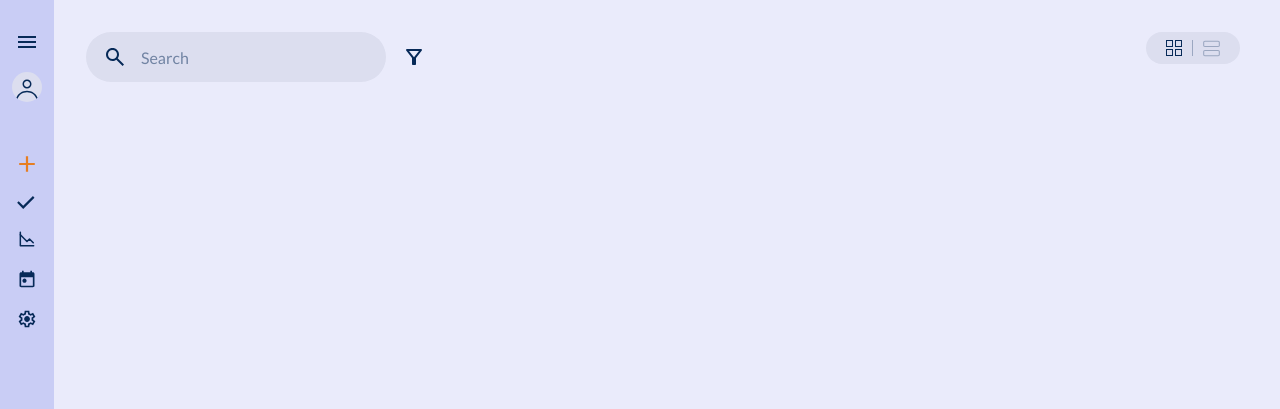
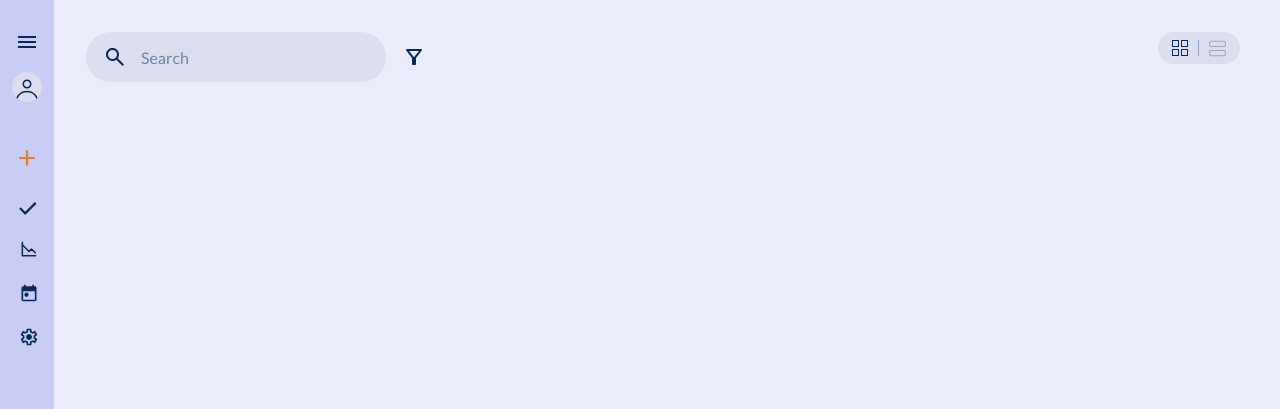
Before and after one commit to omerme13/vividflow, a React (Vite) app: page / in a window 1280 px wide. Shown: the top 409 px of the page. Built offline with nearby package versions, Linux system fonts and the light colour scheme.

Commit message:
fixing style in sidebar component and sub components. change some general styles

```diff
--- a/src/components/Sidebar/Sidebar.scss
+++ b/src/components/Sidebar/Sidebar.scss
@@ -5,23 +5,16 @@
     width: var(--sidebar-width);
     display: flex;
     flex-direction: column;
-    padding: 3.6rem 2.4rem 6rem;
-    gap: 2.4rem;
+    padding: 3.6rem 0 6rem;
     z-index: 1;
     font-size: var(--font-size-menu);
 	transition: 0.2s;
 	white-space: nowrap;
 
-    &.sidebar--compact {
-        width: var(--sidebar-width-compact);
-        padding: 3.6rem 0 11.6rem;
-        align-items: center;
-    }
-
     &__items-container {
         display: flex;
         flex-direction: column;
-        row-gap: 2rem;
+        // row-gap: 2rem;
     }
 
     &__bottom {
@@ -36,6 +29,7 @@
         cursor: pointer;
         margin-left: auto;
         transition: 0.2s;
+		margin-right: 2.4rem;
 
         &:hover {
             opacity: 0.7;
@@ -53,30 +47,36 @@
         }
     }
 
-    &__toggle-compact-button--compact {
-        margin-right: auto;
-    }
-
-    &__top-container {
-        display: flex;
-        align-items: flex-start;
-        height: 6rem;
-
-        &--compact {
-            flex-direction: column-reverse;
-            justify-content: flex-end;
-            align-items: center;
-        }
-    }
-
     &__user-details {
         display: flex;
         align-items: center;
         gap: 0.8rem;
+		padding: 2.4rem;
     }
 
     &__user-avatar {
         width: 30px;
         height: 30px;
     }
+
+	&.sidebar--compact {
+        width: var(--sidebar-width-compact);
+        padding: 3.6rem 0 11.6rem;
+        align-items: center;
+
+		.sidebar__toggle-compact-button {
+			margin-right: auto;
+		}
+
+		.sidebar__user-details {
+			padding: 2.4rem 0;
+		}
+		.sidebar-item {
+			padding: 1.2rem 0;
+		}
+
+		.new-task-button {
+			padding: 2.4rem 0;
+		}
+    }
 }
--- a/src/components/Sidebar/Sidebar.tsx
+++ b/src/components/Sidebar/Sidebar.tsx
@@ -28,14 +28,12 @@ export default function Sidebar() {
     return (
         <div className={getClassWithModifier("sidebar", "compact", isCompactSidebar)}>
             <HamburgerIcon
-                className={getClassWithModifier("sidebar__toggle-compact-button", "compact", isCompactSidebar)}
+                className="sidebar__toggle-compact-button"
                 onClick={toggleSidebar}
             />
-            <div className={getClassWithModifier("sidebar__top-container", "compact", isCompactSidebar)}>
-                <div className="sidebar__user-details">
-                    <img src={defaultAvatarUrl} className="sidebar__user-avatar" />
-                    {!isCompactSidebar && <div className="sidebar__user-name">{"Omer"}</div>}
-                </div>
+            <div className="sidebar__user-details">
+                <img src={defaultAvatarUrl} className="sidebar__user-avatar" />
+                {!isCompactSidebar && <div className="sidebar__user-name">{"Omer"}</div>}
             </div>
             <NewTaskButton onClick={toggleTaskModal} isCompactSidebar={isCompactSidebar} />
             <div className="sidebar__items-container">
--- a/src/components/Sidebar/components/NewTaskButton/NewTaskButton.scss
+++ b/src/components/Sidebar/components/NewTaskButton/NewTaskButton.scss
@@ -11,11 +11,7 @@
     border: none;
 	color: inherit;
 	font-size: inherit;
-
-	&--compact {
-		margin-left: auto;
-		margin-right: auto;
-	}
+	padding: 2.4rem;
 
     &:hover {
         cursor: pointer;
--- a/src/components/Sidebar/components/NewTaskButton/NewTaskButton.tsx
+++ b/src/components/Sidebar/components/NewTaskButton/NewTaskButton.tsx
@@ -8,7 +8,7 @@ export default function NewTaskButton({ onClick, isCompactSidebar }: NewTaskButt
     return (
         <Tooltip content={isCompactSidebar ? "add new task" : ""}>
             <button
-                className={`new-task-button ${isCompactSidebar ? "new-task-button--compact" : ""}`}
+                className="new-task-button"
                 onClick={onClick}
             >
                 <PlusIcon />
--- a/src/components/Sidebar/components/SidebarItem/SidebarItem.scss
+++ b/src/components/Sidebar/components/SidebarItem/SidebarItem.scss
@@ -2,9 +2,12 @@
     display: flex;
     align-items: center;
     gap: 0.8rem;
+    padding: 1.2rem 2.1rem;
+    transition: 0.1s;
+    border-left: 0.3rem solid transparent;
 
     &:hover {
-		opacity: 0.7;
+        background: var(--color-cta-light);
         cursor: pointer;
     }
 
@@ -12,4 +15,8 @@
 		line-height: 1;
         text-transform: capitalize;
     }
+
+	&--selected {
+		border-left: 0.3rem solid var(--color-purple-70);
 	}
+}
--- a/src/components/Task/Task.scss
+++ b/src/components/Task/Task.scss
@@ -64,7 +64,7 @@
     }
 
 	&--list-mode {
-		min-width: 70%;
+		min-width: 60%;
 	}
 }
 
--- a/src/components/Task/Task.types.ts
+++ b/src/components/Task/Task.types.ts
@@ -18,7 +18,6 @@ export interface TaskProps {
 export enum TaskColors {
 	Gray = "gray",
     Red = "red",
-    Orange = "orange",
 	Yellow = 'yellow',
 	Green = 'green',
 	Blue = 'blue'
--- a/src/components/Task/components/TaskAction/TaskAction.scss
+++ b/src/components/Task/components/TaskAction/TaskAction.scss
@@ -11,7 +11,7 @@
 
 	&--active {
 		path {
-			fill: var(--color-palette-orange);
+			fill: var(--color-secondary);
 		}
 	}
 }
--- a/src/components/TasksHeader/LayoutToggleButton.scss
+++ b/src/components/TasksHeader/LayoutToggleButton.scss
@@ -3,7 +3,7 @@
     align-items: center;
     height: 3.2rem;
     gap: 0.6rem;
-    padding: 0.8rem 1.6rem;
+    padding: 1rem;
     background-color: var(--color-purple-30);
     border-radius: 3rem;
     border: none;
--- a/src/data/mockTasks.json
+++ b/src/data/mockTasks.json
@@ -65,7 +65,7 @@
         "text": "Optimize my optimization process",
         "isCompleted": false,
         "label": "meta",
-        "color": "orange",
+        "color": "yellow",
         "isOnKanban": true
     },
     {
--- a/src/styles/_variables.scss
+++ b/src/styles/_variables.scss
@@ -12,11 +12,10 @@
 
     --color-cta: var(--color-purple-70);
     --color-cta-hover: var(--color-purple-60);
-    --color-cta-light: rgba(92, 96, 201, 0.1);
+    --color-cta-light: rgba(92, 96, 201, 0.15);
 
     --color-palette-gray: #eee;
     --color-palette-red: rgba(231, 76, 60, 0.7);
-    --color-palette-orange: rgba(230, 126, 34, 0.7);
     --color-palette-yellow: rgba(241, 196, 15, 0.7);
     --color-palette-green: rgba(46, 204, 113, 0.7);
     --color-palette-blue: rgba(52, 152, 219, 0.7);
@@ -46,13 +45,13 @@ html.dark {
     --color-main-text: #d1d5db;
     --color-secondary: #f4a261;
 
+
     --color-cta: var(--color-purple-70);
     --color-cta-hover: var(--color-purple-60);
     --color-cta-light: rgba(110, 110, 184, 0.15);
 
     --color-palette-gray: #2c2c3a;
     --color-palette-red: rgba(203, 64, 66, 0.8);
-    --color-palette-orange: rgba(226, 149, 120, 0.8);
     --color-palette-yellow: rgba(246, 174, 45, 0.8);
     --color-palette-green: rgba(82, 183, 136, 0.8);
     --color-palette-blue: rgba(69, 123, 157, 0.8);
```
Lines whose indentation alone changed are shown as unchanged.
